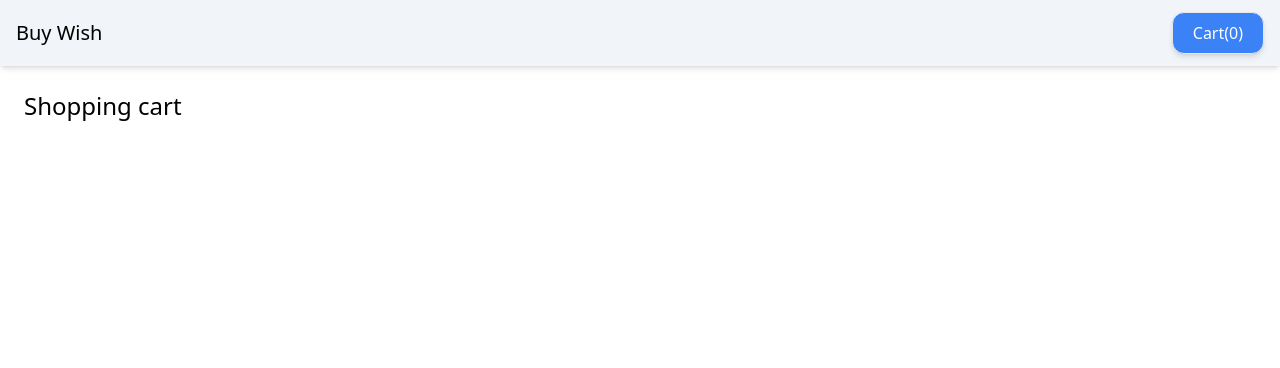
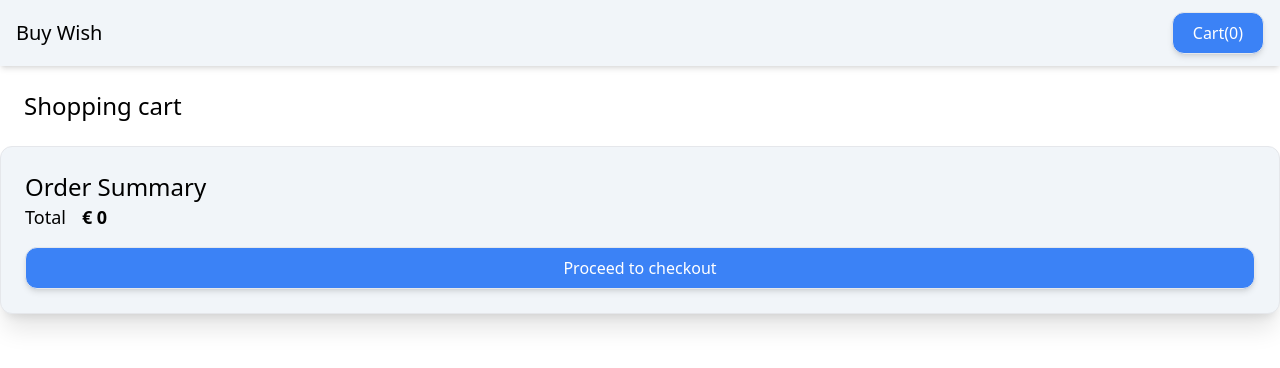
Before and after one commit to AmanBhanse/angular-ecom, an Angular app: page /cart in a window 1280 px wide. Shown: the top 368 px of the page. Built offline with nearby package versions, Linux system fonts and the light colour scheme.

Commit message:
implement order summary

```diff
--- a/src/app/pages/cart-page/cart-page.component.ts
+++ b/src/app/pages/cart-page/cart-page.component.ts
@@ -1,10 +1,11 @@
 import { Component, inject } from '@angular/core';
 import { CartService } from '../../services/cart.service';
 import { CartItemComponent } from './cart-item/cart-item.component';
+import { OrderSummaryComponent } from "./order-summary/order-summary.component";
 
 @Component({
   selector: 'app-cart-page',
-  imports: [CartItemComponent],
+  imports: [CartItemComponent, OrderSummaryComponent],
   template: `
     <div class="p-6 flex flex-col gap-4">
       <h2 class="text-2xl">Shopping cart</h2>
@@ -13,6 +14,7 @@ import { CartItemComponent } from './cart-item/cart-item.component';
       <app-cart-item [item]="item" />
       }
     </div>
+    <app-order-summary/>
   `,
   styles: ``
 })
--- /dev/null
+++ b/src/app/pages/cart-page/order-summary/order-summary.component.ts
@@ -0,0 +1,34 @@
+import { Component, computed, inject } from '@angular/core';
+import { CartService } from '../../../services/cart.service';
+import { ButtonComponent } from '../../../components/button/button.component';
+import { PrimaryButtonComponent } from '../../../components/primary-button/primary-button.component';
+
+@Component({
+  selector: 'app-order-summary',
+  imports: [PrimaryButtonComponent],
+  template: `
+    <div class="bg-slate-100 p-6 rounded-xl shadow-xl border">
+      <h2 class="text-2xl">Order Summary</h2>
+      <div class="flex flex-col gap-4">
+        <div class="flex gap-4">
+          <span class="text-lg">Total</span>
+          <span class="text-lg font-bold">{{ '€ ' + total() }}</span>
+        </div>
+        <app-primary-button label="Proceed to checkout" />
+      </div>
+    </div>
+  `,
+  styles: ``,
+})
+export class OrderSummaryComponent {
+  cartService = inject(CartService);
+
+  total = computed(() => {
+    let total = 0;
+    for (const item of this.cartService.cart()) {
+      total += item.price;
+    }
+
+    return total;
+  });
+}
```
